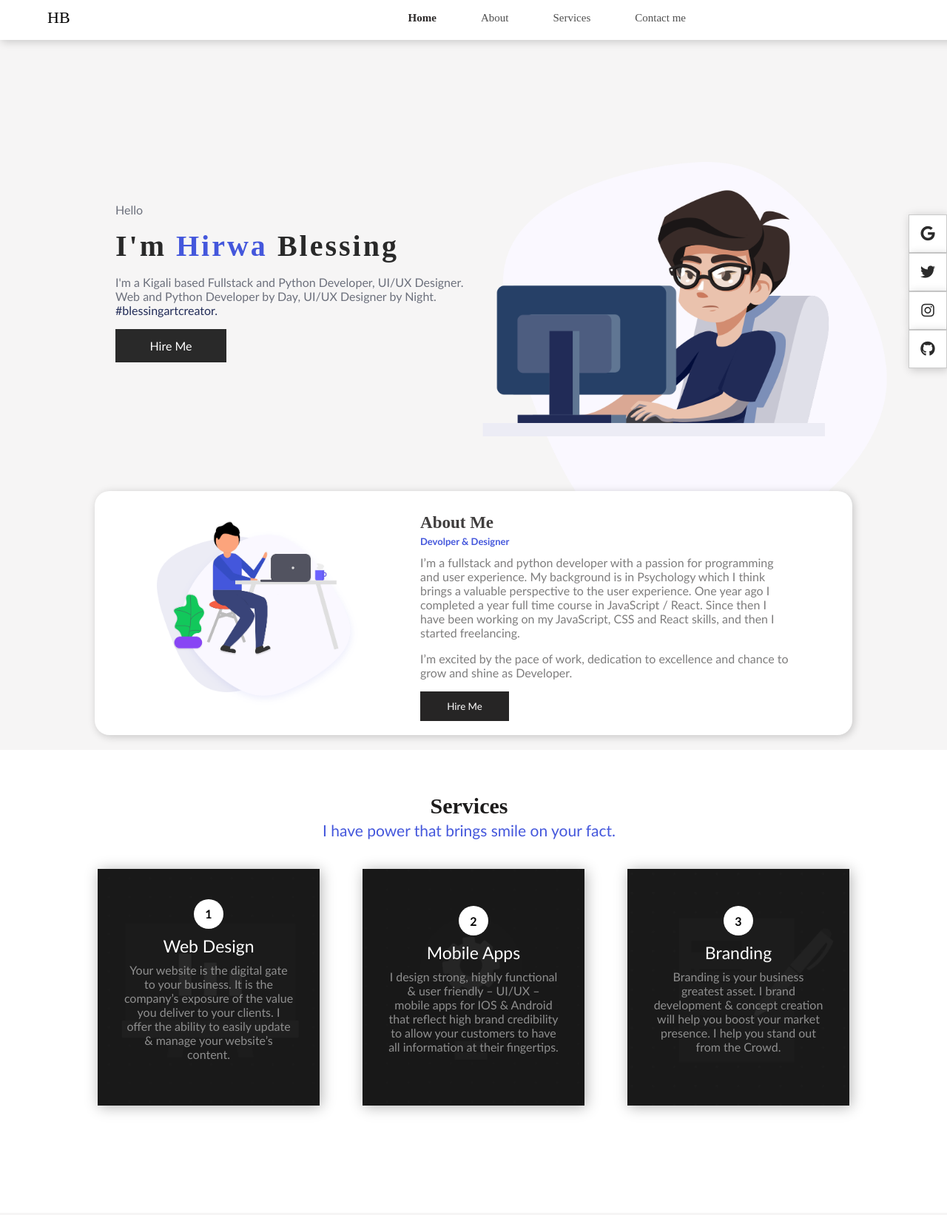
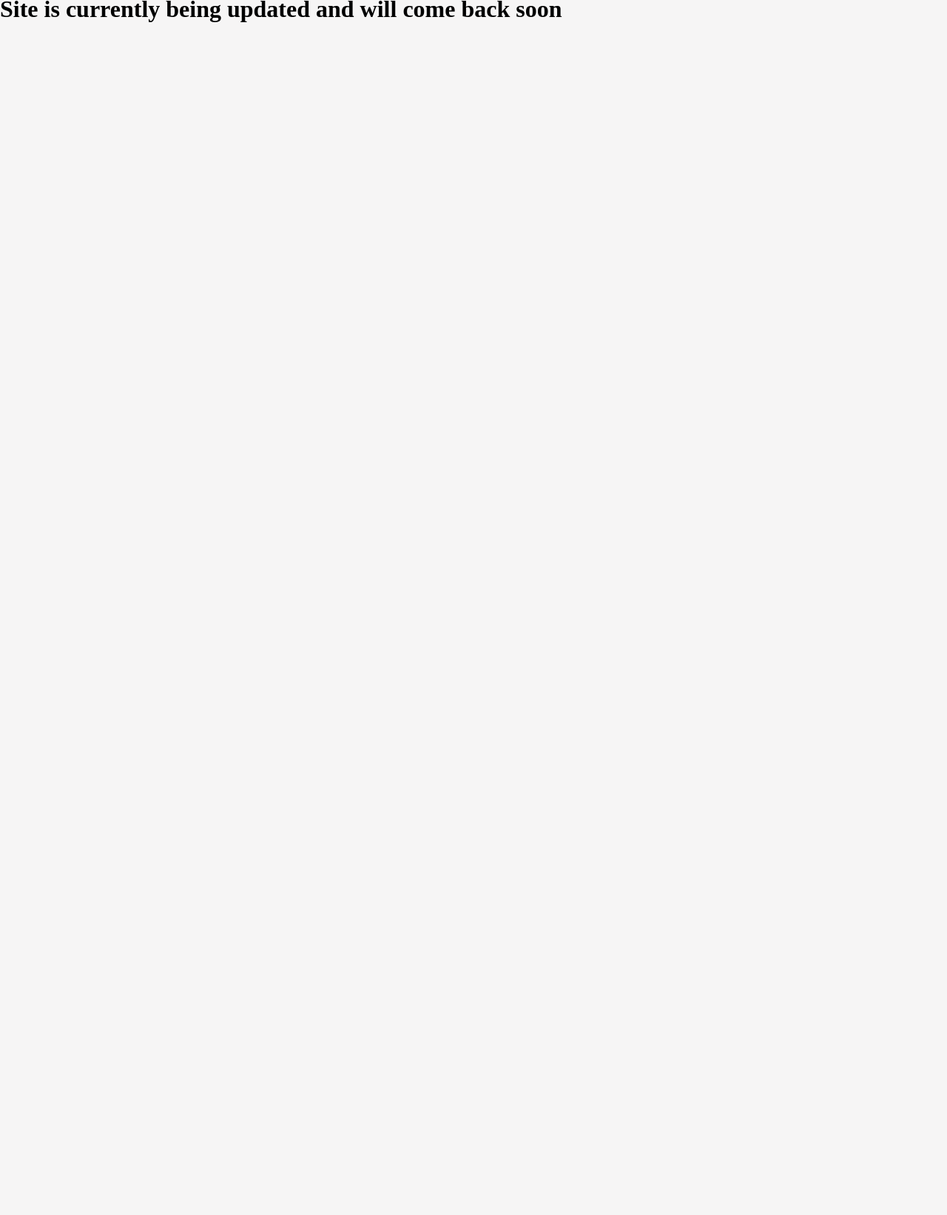
Before and after one commit to hirwablessing/personal-portfolio-v1, a plain HTML site: page index.html in a window 1280 px wide. Shown: the part 6-1649 px from the top of the page at 74% size. After the commit the page ends 800 px from the top, so only its background shows below. Drawn offline with Linux system fonts and the light colour scheme.

Commit message:
Update index.html

```diff
--- a/index.html
+++ b/index.html
@@ -13,131 +13,7 @@
 </head>
 
 <body>
-	<section id="home">
-		<!--navigation------------------------->
-		<nav>
-			<!--logo-->
-			<a href="#home" class="logo">HB</a>
-			<!--menu-->
-			<ul>
-				<li><a href="#home" class="active">Home</a></li>
-				<li><a href="#about">About</a></li>
-				<li><a href="#services">Services</a></li>
-				<li><a href="#contact">Contact me</a></li>
-<!-- 				<li><a href="#portfolio">Portfolio</a></li> -->
-			</ul>
-			<!--bars--------------->
-			<div class="toggle"></div>
-
-		</nav>
-		<!--text----------------------->
-		<div class="name">
-			<!--hello------->
-			<p>Hello</p>
-			<!--name--->
-			<h1>I'm <font color="#4457dc">Hirwa</font> Blessing</h1>
-			<!--details--------------->
-			<p class="details">I'm a Kigali based Fullstack and Python Developer, UI/UX Designer. Web and Python
-				Developer by
-				Day, UI/UX Designer by Night. <font color="#212b57">#blessingartcreator.</font>
-			</p>
-			<!--cv button-------------------->
-			<a href="#contact" class="cv-btn">Hire Me</a>
-
-
-		</div>
-		<!--model---------------------->
-		<img alt="model" class="model" src="images/banner-image.png">
-	</section>
-	<section class="about-container" id="about">
-		<!--img-->
-		<img src="images/about-us.png" />
-		<!--about-me-text-->
-		<div class="about-text" id="about-text">
-			<p>About Me</p>
-			<p>Devolper & Designer</p>
-			<p>I’m a fullstack and python developer with a passion for programming and user experience. My background is
-				in
-				Psychology which I think brings a valuable perspective to the user experience. One year ago I completed
-				a year full time course in JavaScript / React. Since then I have been working on my
-				JavaScript, CSS and React skills, and then I started freelancing.
-			</p>
-			<p>I’m excited by the pace of work, dedication to excellence and chance to grow and shine as
-				Developer.</p>
-			<a href="#contact"><button>Hire Me</button></a>
-
-		</div>
-	</section>
-	<!--services-container---------------------------->
-	<section class="services" id="services">
-		<!--text-->
-		<div class="services-text">
-			<p>Services</p>
-			<p>I have power that brings smile on your fact.</p>
-		</div>
-		<div class="box-container">
-			<!--1------------->
-			<div class="box-1">
-				<span>1</span>
-				<p class="heading">Web Design</p>
-				<p class="details">Your website is the digital gate to your business. It is the company’s exposure of
-					the value you deliver to your clients. I offer the ability to easily update & manage your website’s
-					content.</p>
-			</div>
-			<!--2------------->
-			<div class="box-2">
-				<span>2</span>
-				<p class="heading">Mobile Apps</p>
-				<p class="details">I design strong, highly functional & user friendly – UI/UX – mobile apps for IOS &
-					Android that reflect high brand credibility to allow your customers to have all information at their
-					fingertips.</p>
-			</div>
-			<!--3------------->
-			<div class="box-3">
-				<span>3</span>
-				<p class="heading">Branding</p>
-				<p class="details">Branding is your business greatest asset. I brand development & concept creation
-					will help you boost your market presence. I help you stand out from the Crowd.</p>
-			</div>
-		</div>
-	</section>
-
-	<!--portfolio------------------->
-<!--
-<!--
-
-	<!--if you have any project in your mind contact me-->
-	<section class="contact-me">
-		<p>Do You Have Any Project In Your Mind ?</p>
-		<a href="#contact"><button>Contact me</button></a>
-	</section>
-	<!--footer--------------->
-	<footer id="contact">
-		<!--heading-->
-		<p>Hirwa Blessing</p>
-		<!--paragraph-->
-		<p>I design websites that make people say WOW!</p>
-		<p>
-			<font color="#4457dc">Email: hirwablessing7@gmail.com</font>
-		</p>
-		<!--social-->
-		<div class="social-icons">
-			<a href="hirwablessing7@gmail.com"><i class="fab fa-google"></i></a>
-			<a href="https://twitter.com/graphicblessing"><i class="fab fa-twitter"></i></a>
-			<a href="https://instagram.com/blessingartcreator"><i class="fab fa-instagram"></i></a>
-			<a href="https://github.com/hirwablessing/"><i class="fab fa-github"></i></a>
-		</div>
-		<!--copyright-->
-		<p class="copyright">Copyright by Hirwa Blessing</p>
-	</footer>
-	<!--social-attach-bar-->
-	<section class="social">
-		<a href="hirwablessing7@gmail.com"><i class="fab fa-google"></i></a>
-		<a href="https://twitter.com/graphicblessing"><i class="fab fa-twitter"></i></a>
-		<a href="https://instagram.com/blessingartcreator"><i class="fab fa-instagram"></i></a>
-		<a href="https://github.com/hirwablessing/"><i class="fab fa-github"></i></a>
-		<!-- <a href="#"><i class="fab fa-youtube"></i></a> -->
-	</section>
+	<h1>Site is currently being updated and will come back soon</h1>
 </body>
 
 </html>
```
